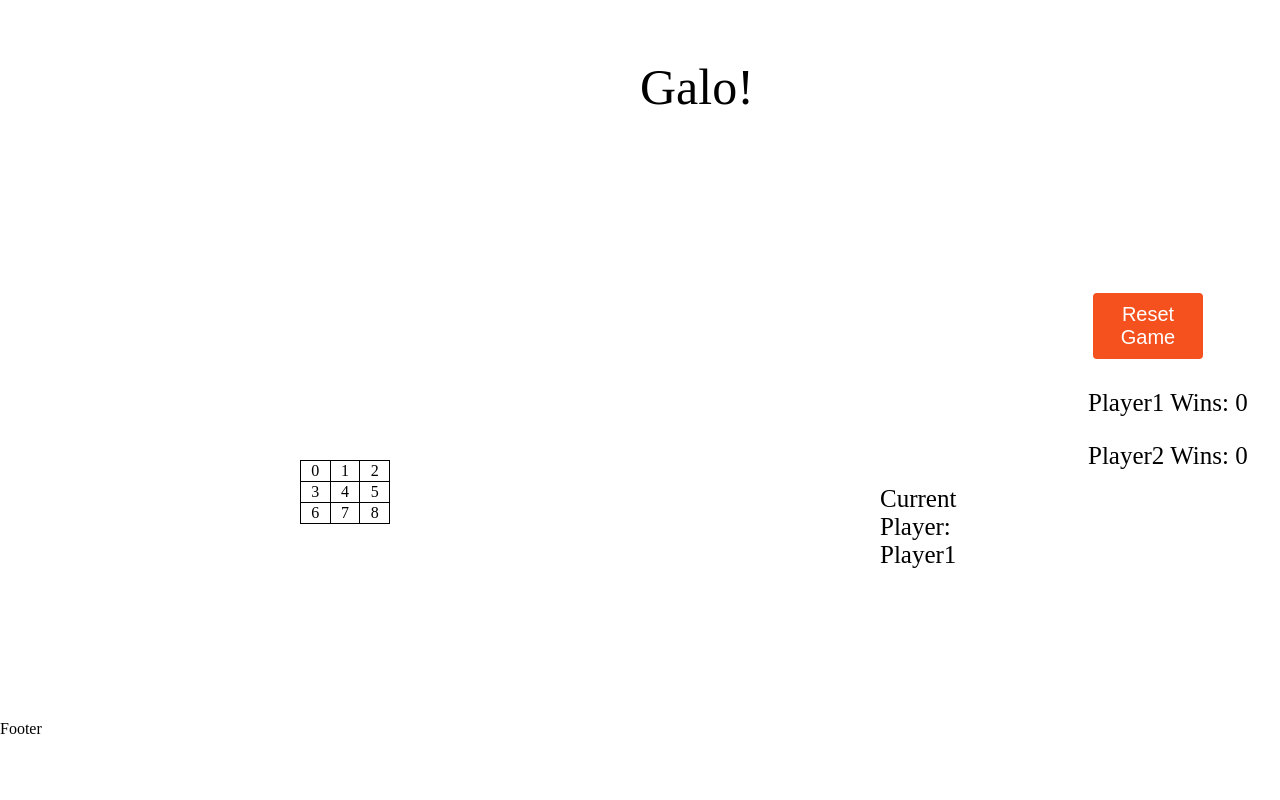
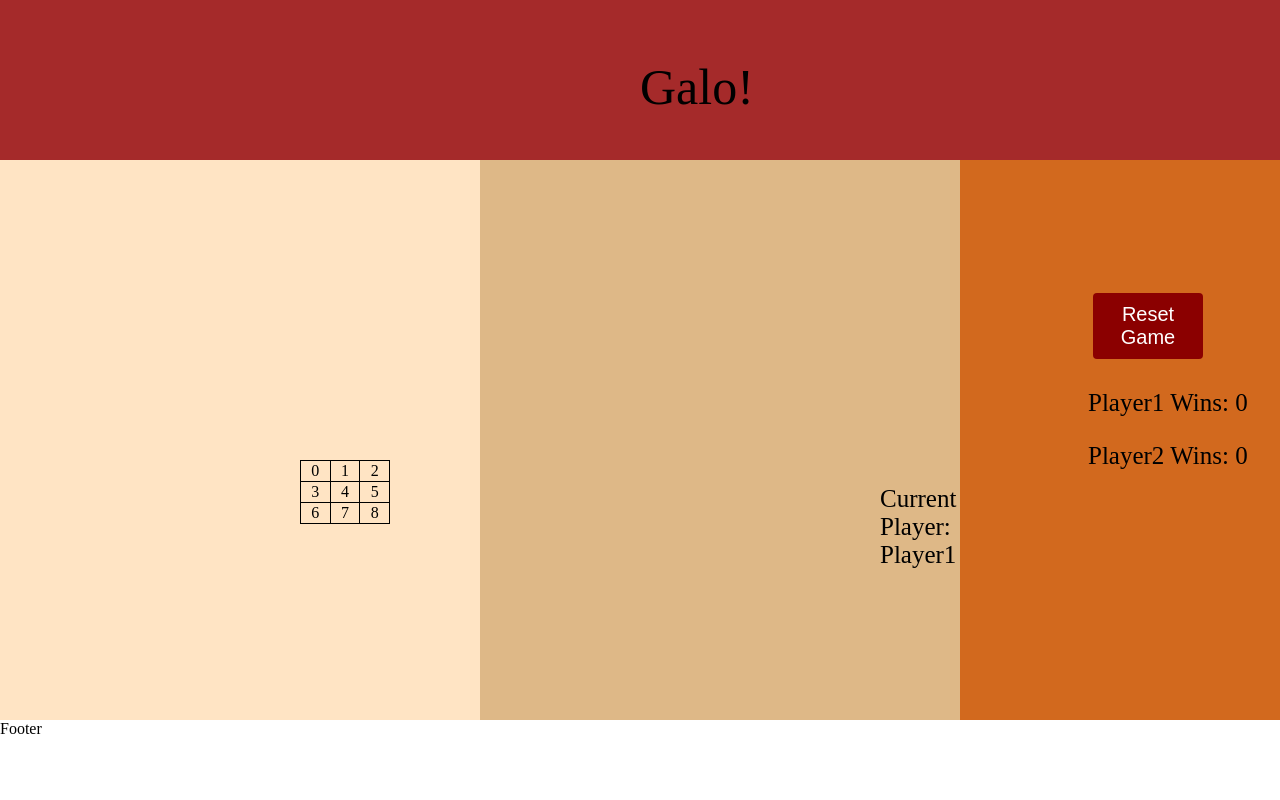
Before and after one commit to TiagoR15/Tic-Tac-Toe, a plain HTML site: page index.html in a window 1280 px wide. Drawn offline with Linux system fonts and the light colour scheme.

Commit message:
Cores introduzidas

```diff
--- a/stylesheet.css
+++ b/stylesheet.css
@@ -16,6 +16,7 @@ html, body {
 
 header {
   grid-area: h;
+  background-color: #A52A2A;
 }
 
 main {
@@ -28,6 +29,7 @@ main {
 
 aside {
   grid-area: a;
+  background-color: #D2691E;
 }
 
 footer {
@@ -42,6 +44,7 @@ footer {
   grid-area: t;
   padding-top: 300px;
   padding-left: 300px;
+  background-color: #FFE4C4;
 }
 
 .info {
@@ -49,6 +52,7 @@ footer {
   padding-top: 300px;
   padding-left: 400px;
   font-size: 25px;
+  background-color: #DEB887;
 }
 
 .button {
@@ -79,7 +83,7 @@ td {
 button {
   display: inline-block;
   border-radius: 4px;
-  background-color: #f4511e;
+  background-color: #8B0000;
   border: none;
   color: #FFFFFF;
   text-align: center;
```
